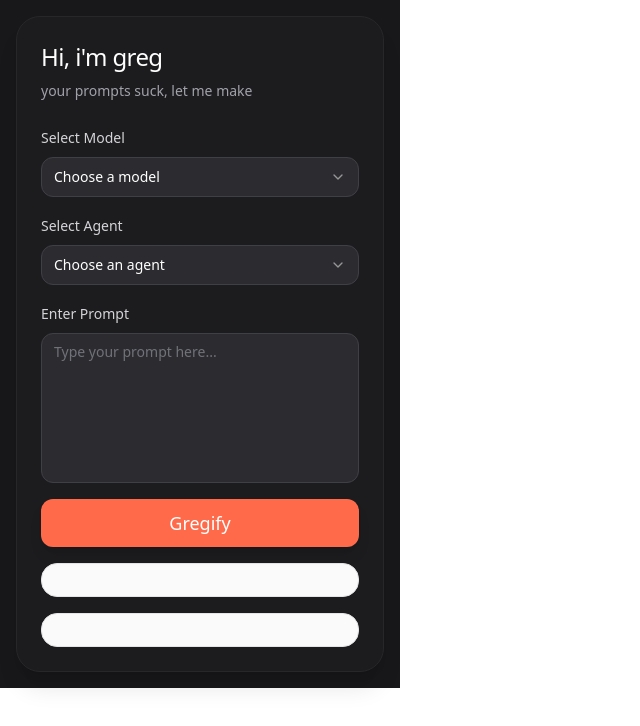
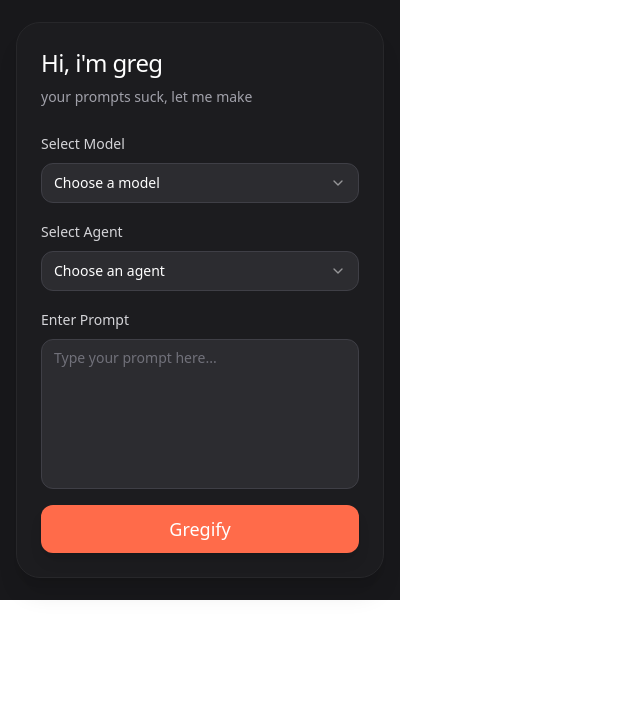
Before and after one commit to vikvang/model-agent-magic, a React (Vite) app: page / in a window 1280 px wide. Shown: the top 726 px of the page, without its empty margins (0-640 px from the left). Built offline with nearby package versions, Linux system fonts and the light colour scheme.

Commit message:
final working build of RAG before merge with Agents

```diff
--- a/src/pages/Index.tsx
+++ b/src/pages/Index.tsx
@@ -35,7 +35,10 @@ const Index = () => {
     try {
       const response = await ApiService.gregifyPrompt(sessionId, prompt, selectedModel, selectedAgent);
       const [improvedPrompt, ...restOfResponse] = response.split("\n\n");
-      setAiResponse({ improvedPrompt, restOfResponse: restOfResponse.join("\n\n") });
+      setAiResponse({
+        improvedPrompt: improvedPrompt.trim(),
+        restOfResponse: restOfResponse.join("\n\n").trim()
+      });
     } catch (error) {
       setAiResponse({ improvedPrompt: "", restOfResponse: "Error: Failed to get response from AI" });
     }
@@ -88,7 +91,8 @@ const Index = () => {
             Gregify
           </Button>
 
-          {aiResponse && (
+          {/* Only show response windows if there's content */}
+          {aiResponse.improvedPrompt && (
             <div className="mt-4">
               <div className="p-4 bg-zinc-50 rounded-lg border border-zinc-200 mb-4">
                 <p className="text-sm text-zinc-700 whitespace-pre-wrap">
@@ -96,11 +100,13 @@ const Index = () => {
                 </p>
               </div>
 
-              <div className="p-4 bg-zinc-50 rounded-lg border border-zinc-200">
-                <p className="text-sm text-zinc-700 whitespace-pre-wrap">
-                  {aiResponse.restOfResponse}
-                </p>
-              </div>
+              {aiResponse.restOfResponse && (
+                <div className="p-4 bg-zinc-50 rounded-lg border border-zinc-200">
+                  <p className="text-sm text-zinc-700 whitespace-pre-wrap">
+                    {aiResponse.restOfResponse}
+                  </p>
+                </div>
+              )}
             </div>
           )}
         </div>
```
